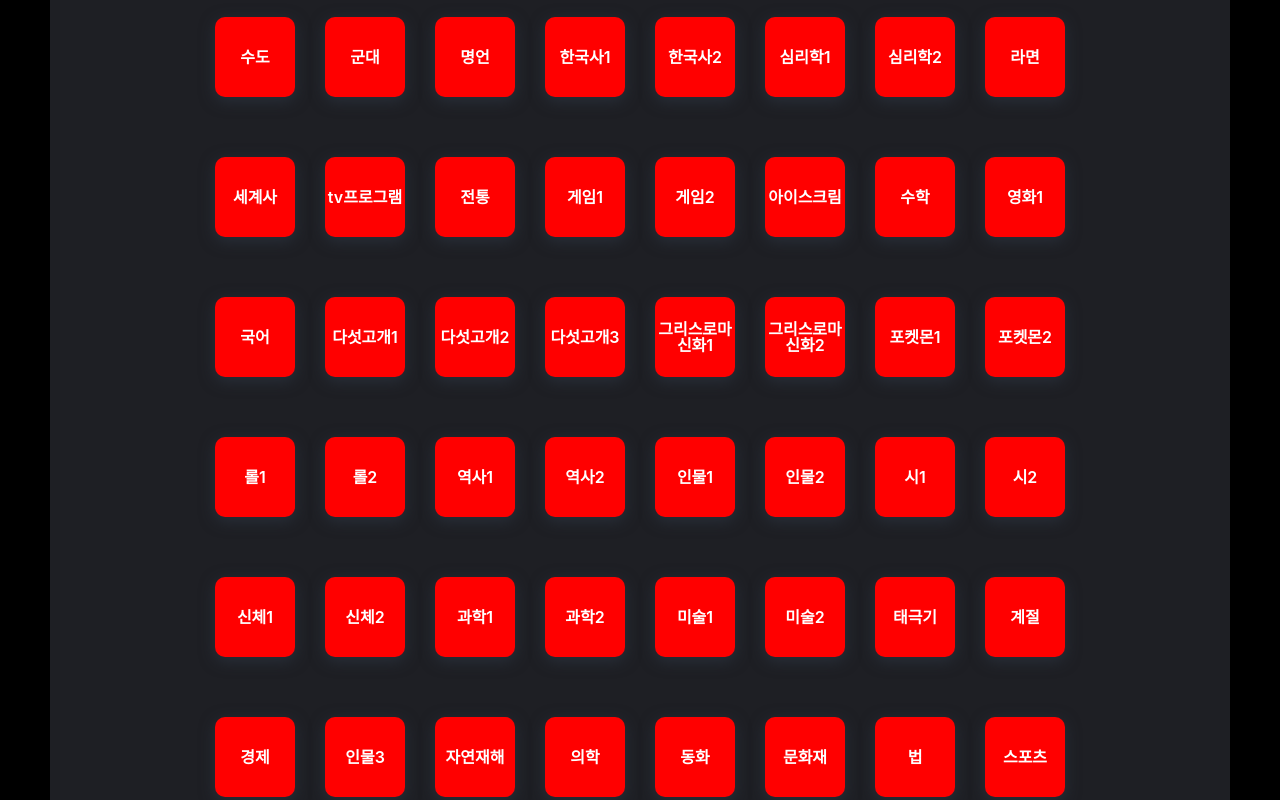
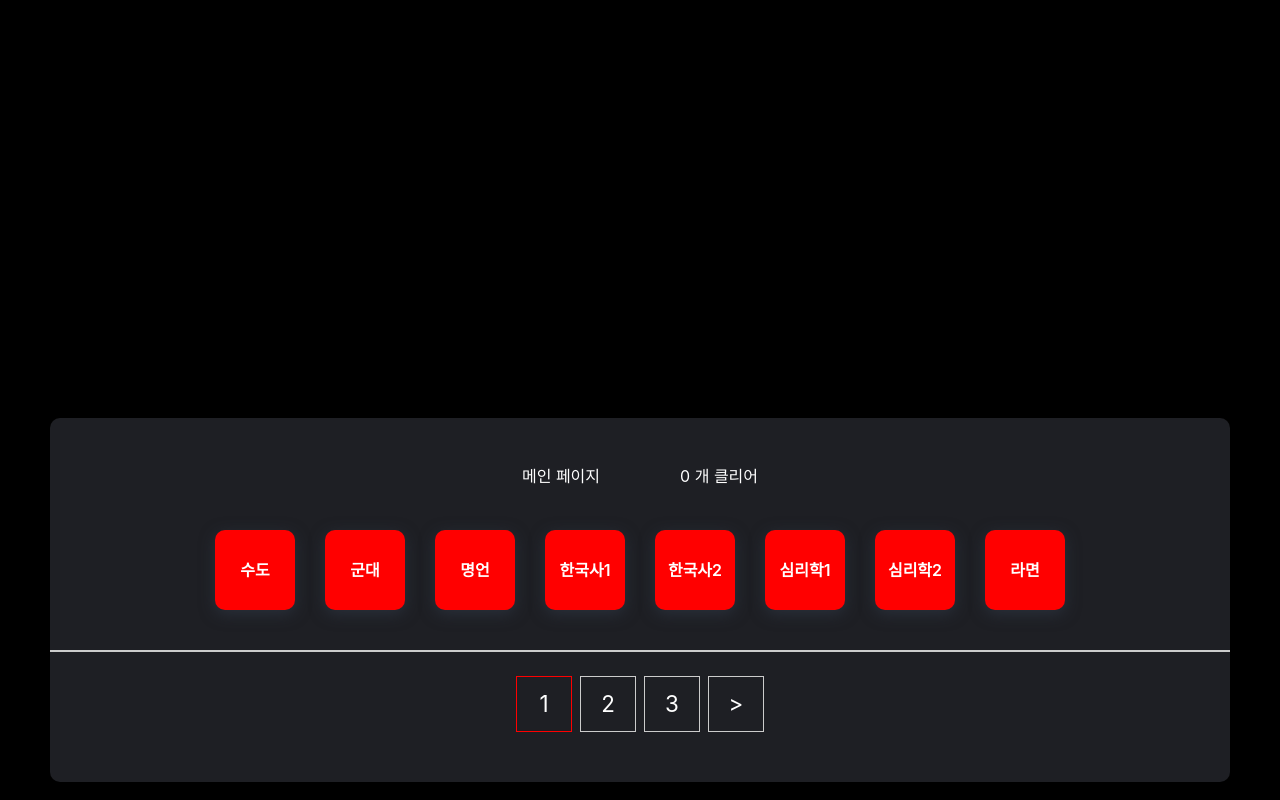
Before and after one commit to dlehdg/quiz-react, a React (Create React App) app: page / in a window 1280 px wide. Shown: the top 800 px of the page. Built offline with nearby package versions, Linux system fonts and the light colour scheme; the HTML template or start-up script is replaced by a standard one.

Commit message:
[feat] sass 추가 및 pagination 구현

```diff
--- a/package.json
+++ b/package.json
@@ -22,6 +22,7 @@
     "react-slick": "^0.30.2",
     "react-transition-group": "^4.4.5",
     "redux": "^5.0.1",
+    "sass": "^1.83.4",
     "slick-carousel": "^1.8.1",
     "styled-components": "^6.1.13",
     "swiper": "^11.1.14",
--- /dev/null
+++ b/src/@types/global.d.ts
@@ -0,0 +1,4 @@
+declare module "*.scss" {
+  const content: { [className: string]: string };
+  export = content;
+}
--- a/src/components/RandomDraw/RandomDraw.tsx
+++ b/src/components/RandomDraw/RandomDraw.tsx
@@ -39,6 +39,8 @@
   const [prizeNumber, setPrizeNumber] = useState(0);
 
   const navigate = useNavigate();
+
+
 
   // 룰렛 애니메이션을 실행시킬 함수
   const handleSpinClick = () => {
@@ -128,6 +130,7 @@
 
 const RandomMenu = styled.span`
   color: #fff;
+
 `
 
 
--- /dev/null
+++ b/src/components/pagination/Pagination.module.scss
@@ -0,0 +1,45 @@
+.pagination {
+    list-style: none;
+    margin-top: 1rem;
+    padding-top: 1.5rem;
+    border-top: 2px solid #CCCCCC;
+
+
+    display: flex;
+    justify-content: center;
+    align-items: center;
+
+    .hidden {
+        display: none;
+    }
+
+
+    li {
+        font-size: 1.4rem;
+        border: 1px solid #CCCCCC;
+        min-width: 3rem;
+        height: 3rem;
+        padding: 3px;
+        display: flex;
+        justify-content: center;
+        align-items: center;
+        cursor: pointer;
+        margin: 0 4px;
+        color : white;
+    }
+
+    p {
+        margin-left: 1rem;
+
+        .page {
+            color: #0074e9;
+        }
+    }
+
+}
+
+
+.active {
+    border: 1px solid red !important;
+    color: red
+}
--- /dev/null
+++ b/src/components/pagination/Pagination.tsx
@@ -0,0 +1,88 @@
+import React, { useState } from 'react'
+import styles from './Pagination.module.scss';
+
+interface IPaginationProps {
+  currentPage: number,
+  productsPage: number,
+  setCurrentPage: any,
+  totalProducts: number,
+
+}
+
+const Pagination = ({
+  currentPage,
+  productsPage,
+  setCurrentPage,
+  totalProducts
+}: IPaginationProps)  => {
+
+
+  const pageNumber : number[] = [];
+
+  const [pageNumberLimit] = useState(3);
+
+  const [maxPageNumberLimit, setMaxPageNumberLimit] = useState(3);
+  const [minPageNumberLimit, setMinPageNumberLimit] = useState(0);
+
+  const paginate = (pageNumber : number | undefined) => {
+    setCurrentPage(pageNumber);
+  }
+
+  const paginateNextPage = () => {
+    setCurrentPage(currentPage + 1);
+
+    if(currentPage + 1 > maxPageNumberLimit) {
+      setMaxPageNumberLimit(maxPageNumberLimit + pageNumberLimit);
+      setMinPageNumberLimit(minPageNumberLimit + pageNumberLimit);
+    }
+  }
+
+  const paginagePrevPage = () => {
+    setCurrentPage(currentPage - 1);
+
+    if((currentPage-1) % pageNumberLimit === 0) {
+      setMaxPageNumberLimit(maxPageNumberLimit - pageNumberLimit);
+      setMinPageNumberLimit(minPageNumberLimit - pageNumberLimit);
+    }
+
+  }
+
+  for(let i = 0; i <= Math.ceil(totalProducts / productsPage) + 1; i++) {
+    pageNumber.push(i);
+  }
+
+  return (
+    <>
+    <div className={styles.pagination}>
+      <li
+        onClick={paginagePrevPage}
+        className={currentPage === 1 ? `${styles.hidden}` : ''}
+
+      >
+      {"<"}
+      </li>
+
+      {pageNumber.map((number : number) => {
+        if(number < maxPageNumberLimit + 1 && number > minPageNumberLimit){
+          return (
+            <li key={number} onClick={() => paginate(number)}
+            className={currentPage === number ? `${styles.active}` : ''}
+            >
+              {number}
+            </li>
+          )
+        }}
+        )
+      }
+
+      <li onClick={paginateNextPage}
+      className={currentPage === 9 ? `${styles.hidden}` : ''}>
+        {">"}
+      </li>
+    </div>
+
+    </>
+  )
+}
+
+export default Pagination
--- a/src/page/MainPage/MainPage.tsx
+++ b/src/page/MainPage/MainPage.tsx
@@ -5,8 +5,15 @@
 import { RootState } from "../../redux/store";
 import QuizList from "../../components/QuizList/QuizList";
 import { CHECK_RANDONBOX } from "../../redux/slice/quizSlice";
+import Pagination from "../../components/pagination/Pagination";
 
 const MainPage = () => {
+
+  // pagination state
+  const [currentPage, setCurrentPage] = useState(1);
+  const [productsPerPage, setProductsPerPage] = useState(10);
+
+
   const [check, setCheck] = useState(false);
 
   const navigate = useNavigate();
@@ -19,6 +26,7 @@
 
   const dispatch = useDispatch();
 
+  const [pageNumberIndex, setPageNumberIndex] = useState(1);
 
   const CheckQuizArrLength = () => {
     const number = Number(quizArrLength);
@@ -54,20 +62,22 @@
   }, [quizArr]);
 
   return (
+    <>
     <MainBg>
       <MainHeader>
-        <div>메인 페이지 테스트 중</div>
+        <div>메인 페이지</div>
         <div>{quizArrLength} 개 클리어</div>
+        {/* <div>{currentPage} 위치</div> */}
       </MainHeader>
-      <QuizList size={8} />
-      <QuizList size={16} />
+      <QuizList size={currentPage * 8} />
+      {/* <QuizList size={16} />
       <QuizList size={24} />
       <QuizList size={32} />
       <QuizList size={40} />
       <QuizList size={48} />
       <QuizList size={56} />
       <QuizList size={64} />
-      <QuizList size={72} />
+      <QuizList size={72} /> */}
       {check && (
         <QuizRouletteButton
           onClick={() => {
@@ -78,11 +88,22 @@
           <span>랜덤 뽑기</span>
         </QuizRouletteButton>
       )}
+
+      <Pagination
+        currentPage={currentPage}
+        setCurrentPage={setCurrentPage}
+        totalProducts={72}
+        productsPage={productsPerPage}
+      />
     </MainBg>
+    </>
+
   );
 };
 
 export default MainPage;
+
+
 
 const MainBg = styled.div`
   width: 100%;
@@ -150,4 +171,5 @@
   div:last-child {
     text-align: right; // 두 번째 div를 오른쪽 정렬
   }
+
 `;
```
Also changed, not shown: 1 other file (tests, documents, lock files or other folders).
